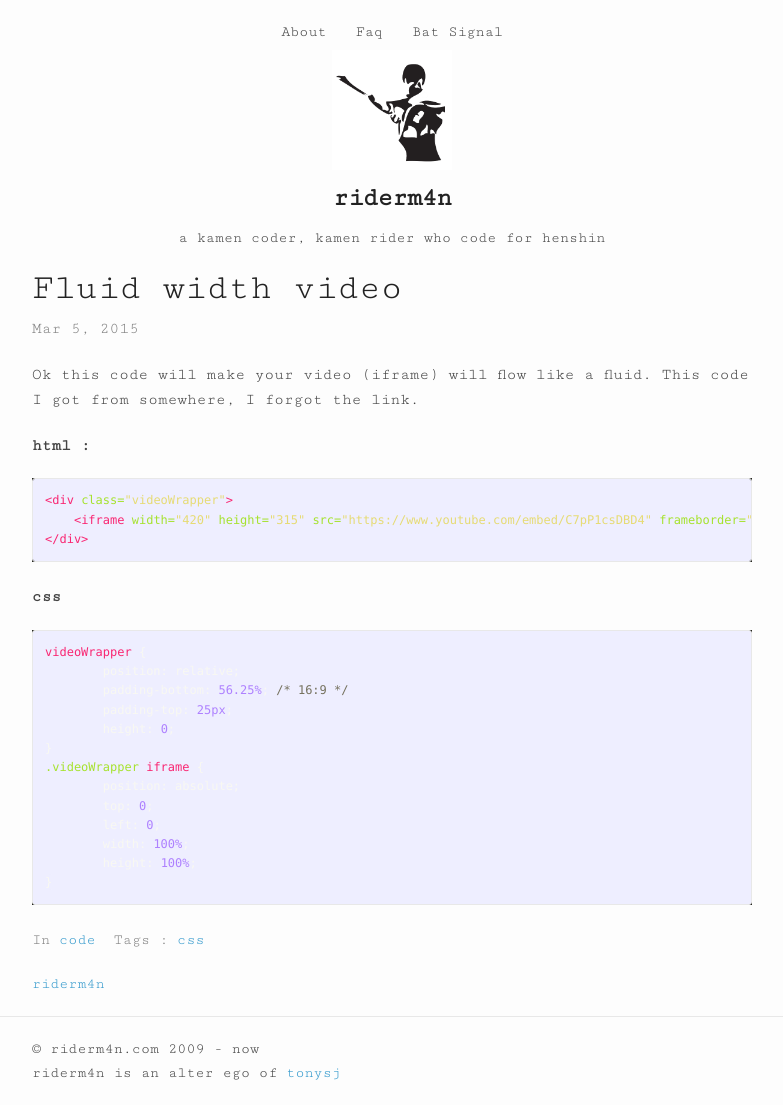
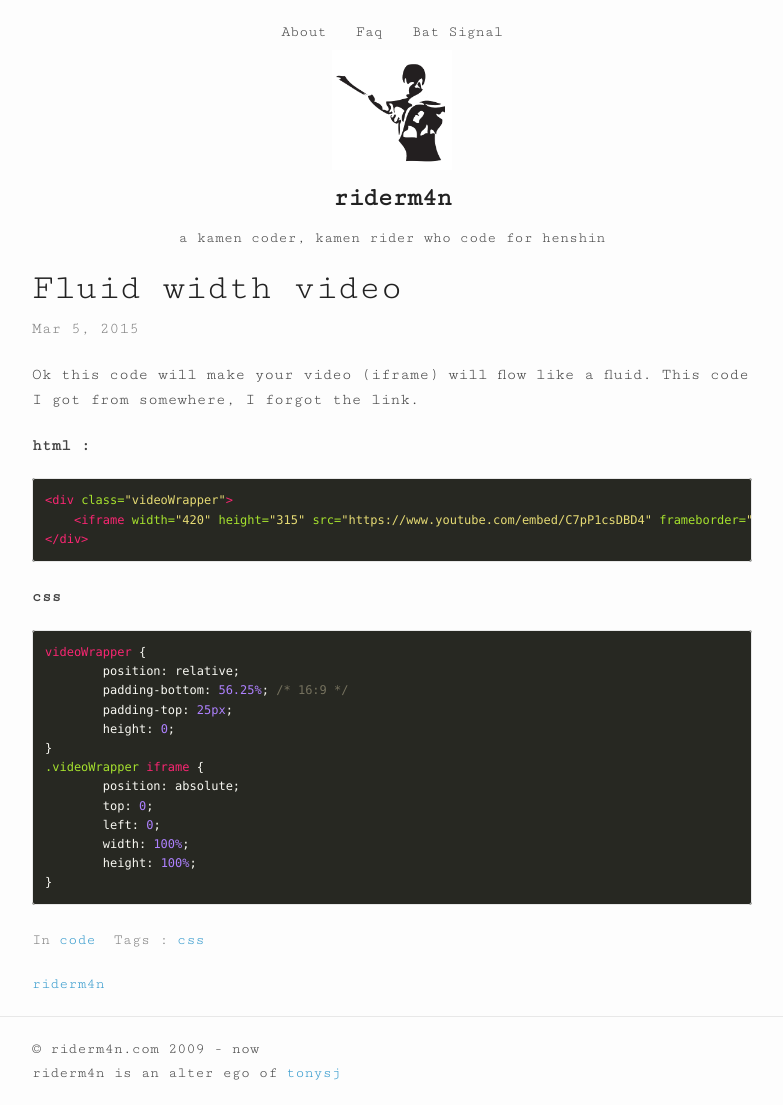
Before and after one commit to riderm4n/riderm4n.github.io, a Jekyll site: the page built from _posts/2015-03-05-fluid-width-video.md, in a window 1280 px wide. Shown: the whole page, without its empty margins (248-1031 px from the left). Built offline with Jekyll 4.4.1, drawn with Linux system fonts in a browser that asks for light colours; nearby versions of some CDN libraries; some web fonts are replaced.

Commit message:
fix highlighting

```diff
--- a/_sass/_base.scss
+++ b/_sass/_base.scss
@@ -36,11 +36,6 @@ ul, ol, dl, figure,
     font-family: $base-font-family;
 
 }
-//p{
-//	font-family: $secondary-font;
-//}
-
-
 
 /**
  * Images
@@ -135,7 +130,7 @@ code {
     font-size: 12px;
     border: 1px solid $grey-color-light;
     border-radius: 3px;
-    background-color: #eef;
+    background-color: transparent;
 }
 
 code {
--- a/_sass/_syntax-highlighting.scss
+++ b/_sass/_syntax-highlighting.scss
@@ -5,6 +5,7 @@
 	margin-bottom: 1.5em;
 	color: #d0d0d0;
 	background-color: #272822;
+	border-radius:3px;
 	pre {
 		position: relative;
 		margin: 0;
```
